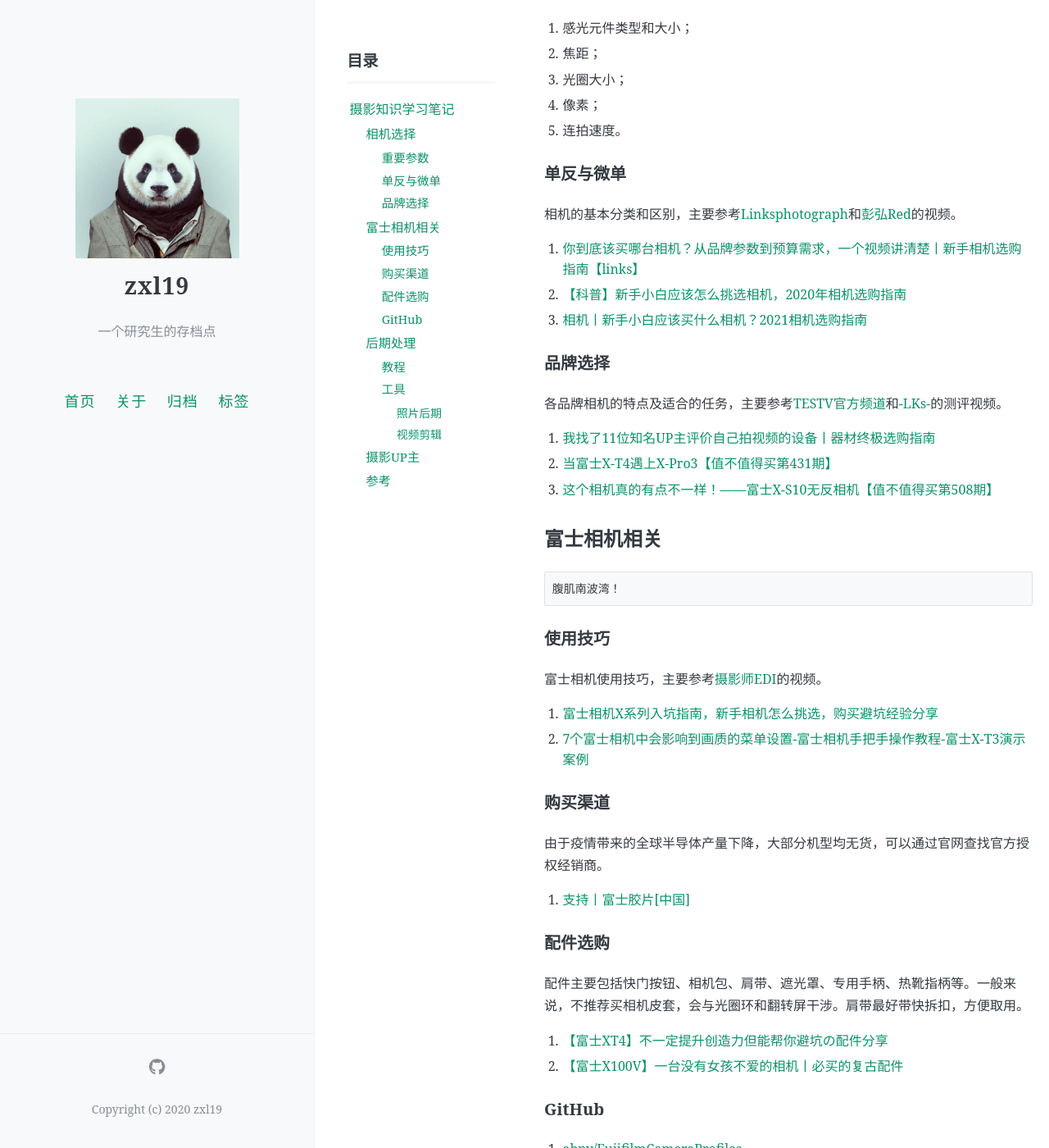
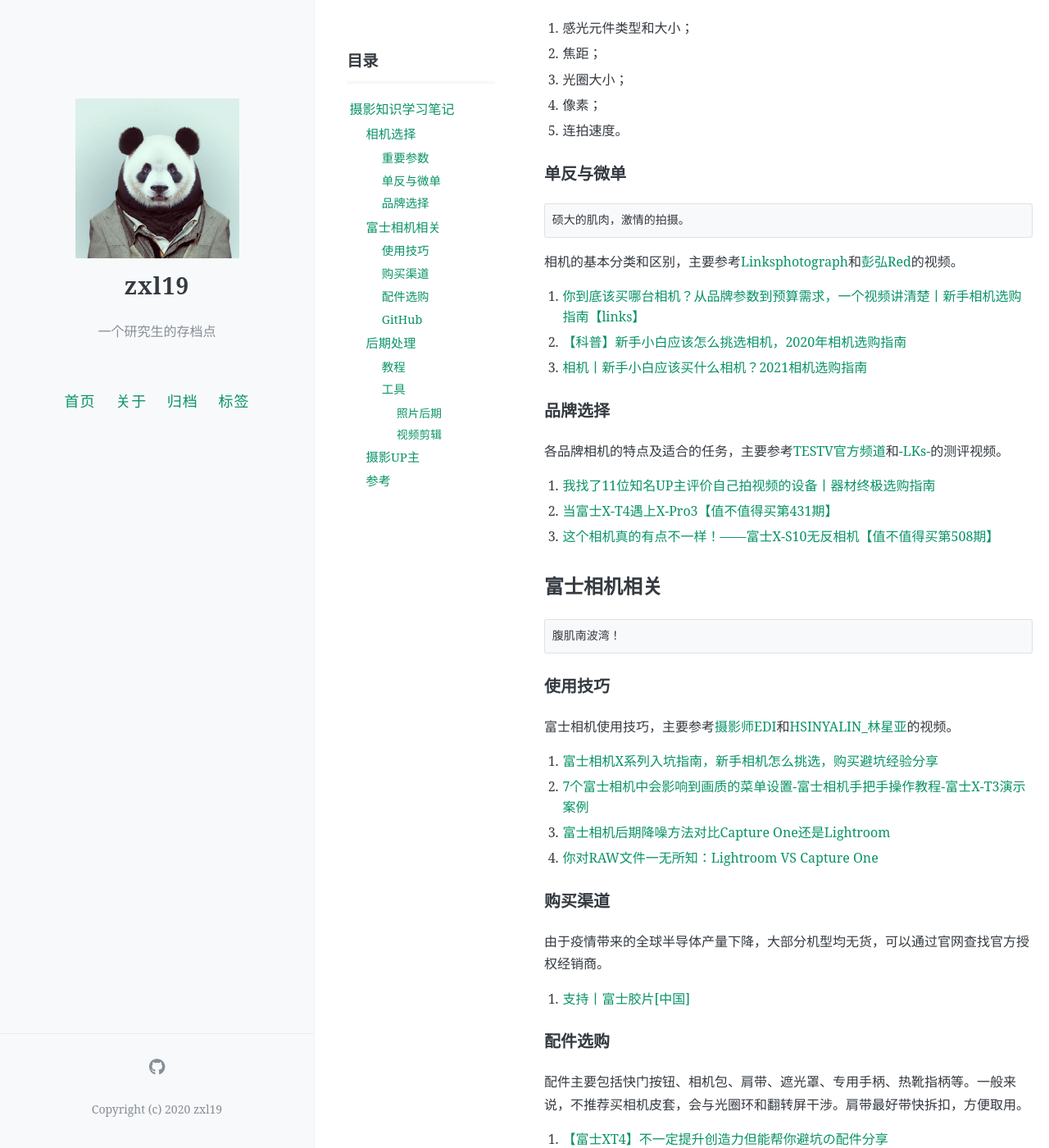
Before and after one commit to zxl19/zxl19.github.io, a Jekyll site: the page built from _posts/2021-08-03-photography-note.md, in a window 1280 px wide and 1400 px high, scrolled down 360 px. Shown: the whole window at 82% size. Built offline with Jekyll 4.4.1, drawn with Linux system fonts in a browser that asks for light colours; comment, search, counter and statistics services are not loaded; some of the changed text lies outside the part shown.

Commit message:
Update 2021-08-03-photography-note.md

````diff
--- a/_posts/2021-08-03-photography-note.md
+++ b/_posts/2021-08-03-photography-note.md
@@ -29,6 +29,10 @@ pinned: false
 
 ### 单反与微单
 
+```text
+硕大的肌肉，激情的拍摄。
+```
+
 相机的基本分类和区别，主要参考[Linksphotograph](https://space.bilibili.com/3816626/)和[彭弘Red](https://space.bilibili.com/55801838/)的视频。
 
 1. [你到底该买哪台相机？从品牌参数到预算需求，一个视频讲清楚丨新手相机选购指南【links】](https://www.bilibili.com/video/BV1754y1D7eW)
@@ -51,10 +55,12 @@ pinned: false
 
 ### 使用技巧
 
-富士相机使用技巧，主要参考[摄影师EDI](https://space.bilibili.com/84480709/)的视频。
+富士相机使用技巧，主要参考[摄影师EDI](https://space.bilibili.com/84480709/)和[HSINYALIN_林星亚](https://space.bilibili.com/7695611)的视频。
 
 1. [富士相机X系列入坑指南，新手相机怎么挑选，购买避坑经验分享](https://www.bilibili.com/video/BV18V411m7UG)
 2. [7个富士相机中会影响到画质的菜单设置-富士相机手把手操作教程-富士X-T3演示案例](https://www.bilibili.com/video/BV1CP4y1s7nz)
+3. [富士相机后期降噪方法对比Capture One还是Lightroom](https://www.bilibili.com/video/BV1N64y1b7oP)
+4. [你对RAW文件一无所知：Lightroom VS Capture One](https://www.bilibili.com/video/BV1So4y1d7MW)
 
 ### 购买渠道
 
@@ -83,15 +89,17 @@ pinned: false
 1. [B站视频制作教程推荐](https://www.bilibili.com/read/cv960192)
 2. [【何同学】如何在B站学习做视频？ (P2附Pr零基础剪辑教程）](https://www.bilibili.com/video/BV1EW411R77n)
 3. [【Lightroom教程】6个新手也能入门摄影后期的操作小技巧](https://www.bilibili.com/video/BV1M64y147n3)
+4. [【干货】富士用户的Capture One后期指南【HSINYALIN】](https://www.bilibili.com/video/BV1b64y1i7sy)
 
 ### 工具
 
 #### 照片后期
 
-1. Lightroom
-2. Photoshop
-3. [Photopea](https://www.photopea.com/)
-4. [稿定](https://ps.gaoding.com/#/)
+1. Capture One
+2. Lightroom
+3. Photoshop
+4. [Photopea](https://www.photopea.com/)
+5. [稿定](https://ps.gaoding.com/#/)
 
 #### 视频剪辑
 
@@ -114,7 +122,9 @@ pinned: false
 12. [摄瘾研究所](https://space.bilibili.com/245627923)
 13. [李涛PS](https://space.bilibili.com/85651824)
 14. [巫师后期](https://space.bilibili.com/105686205)
-15. [摄影师EDI](https://space.bilibili.com/84480709)
+15. [陈忠祥](https://space.bilibili.com/238171819)
+16. [摄影师EDI](https://space.bilibili.com/84480709)
+17. [HSINYALIN_林星亚](https://space.bilibili.com/7695611)
 
 ## 参考
 
````
